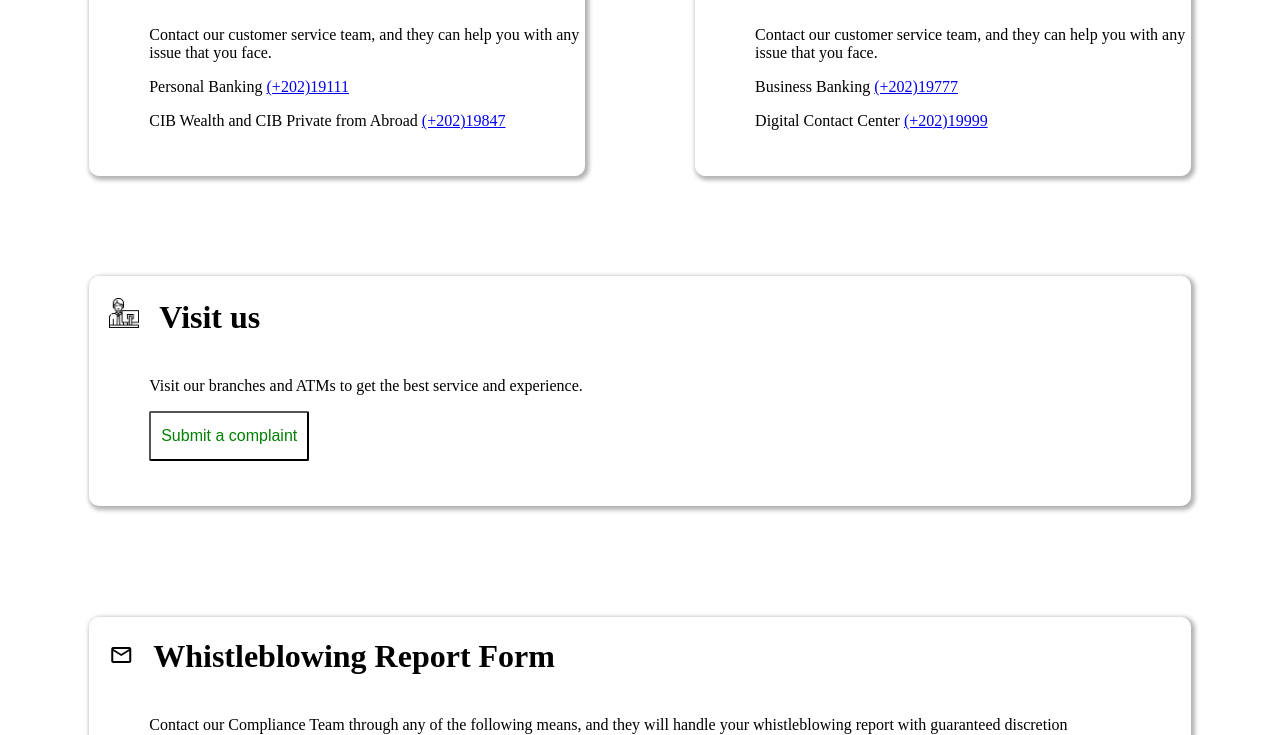
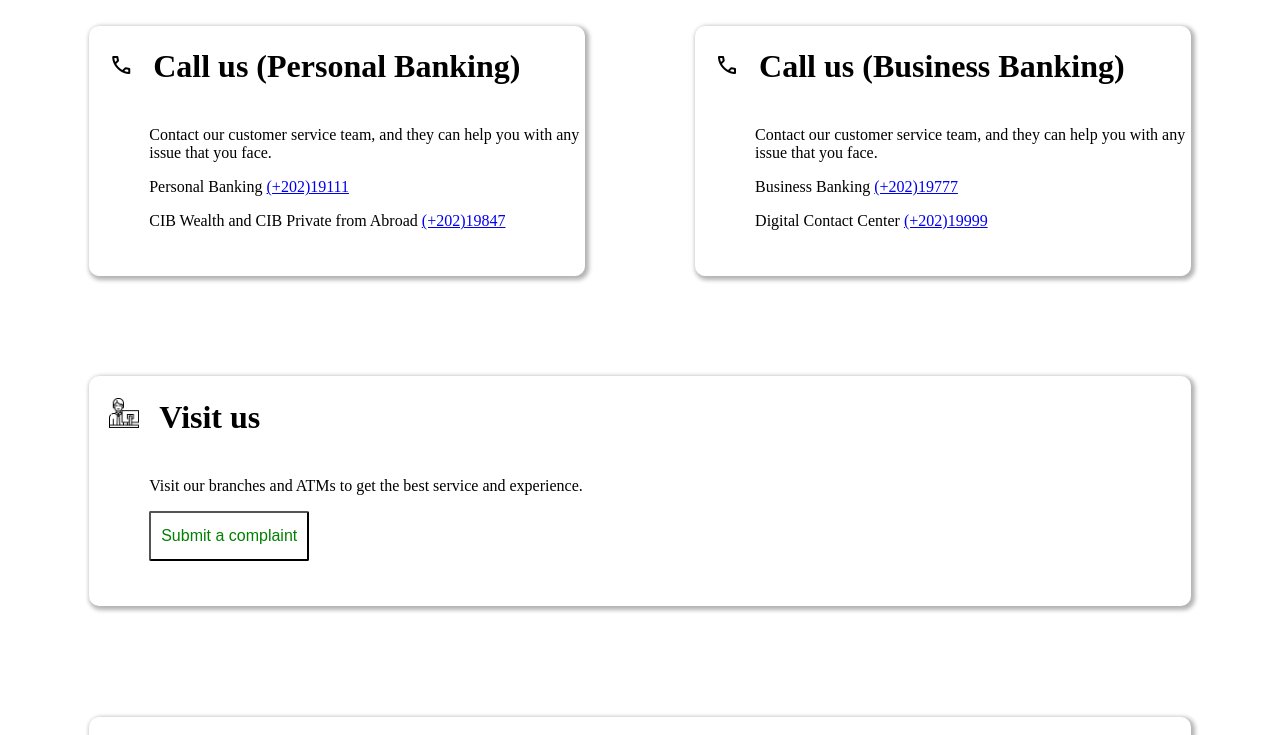
Before and after one commit to software-engineering-2023/Bank-Website, a website built with Parcel: page ContactUs.html in a window 1280 px wide. Shown: the part 748-1483 px from the top of the page. Built offline with nearby package versions, Linux system fonts and the light colour scheme; a web font is replaced by a local one.

Commit message:
final contact us

```diff
--- a/ContactUs.css
+++ b/ContactUs.css
@@ -174,7 +174,7 @@
     width: 90%;
     top: 50%;
     left: 50%;
-    margin-top: 1300px;
+    margin-top: 1500px;
     display: flex;
     flex-direction: column;
 }
```
